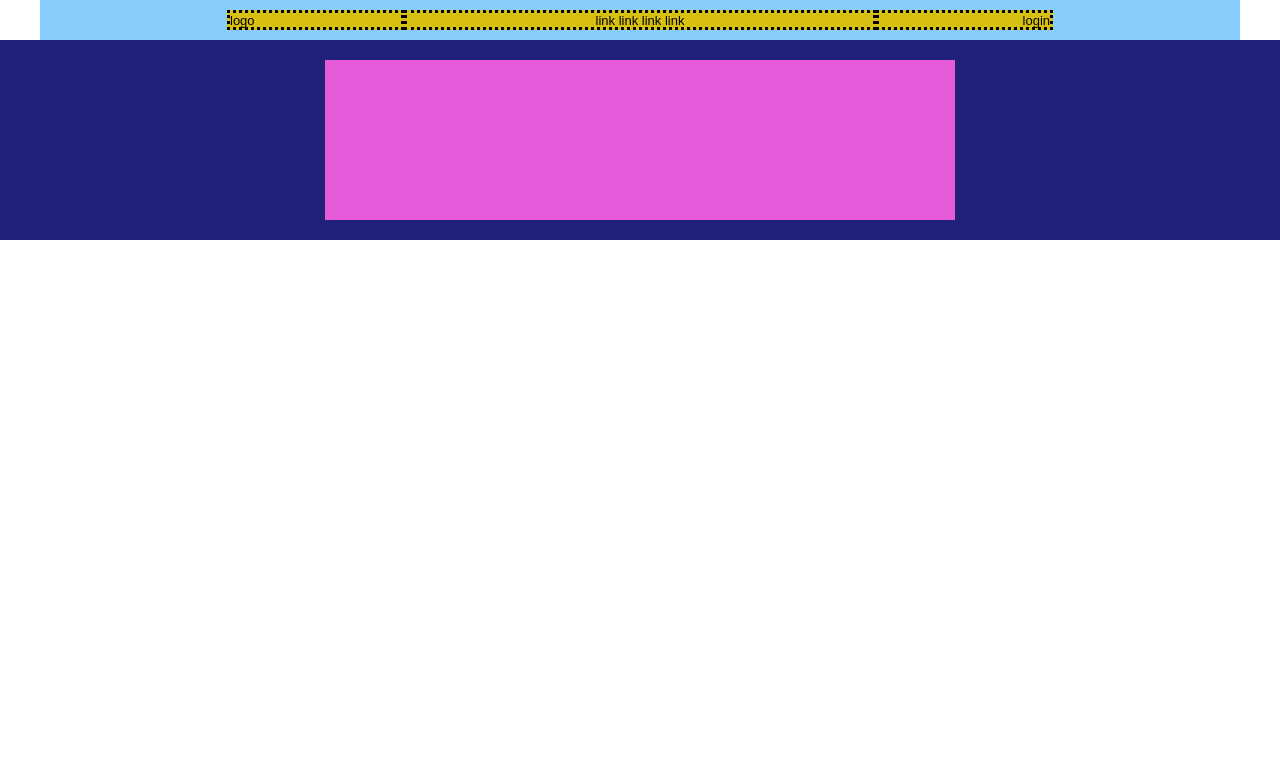
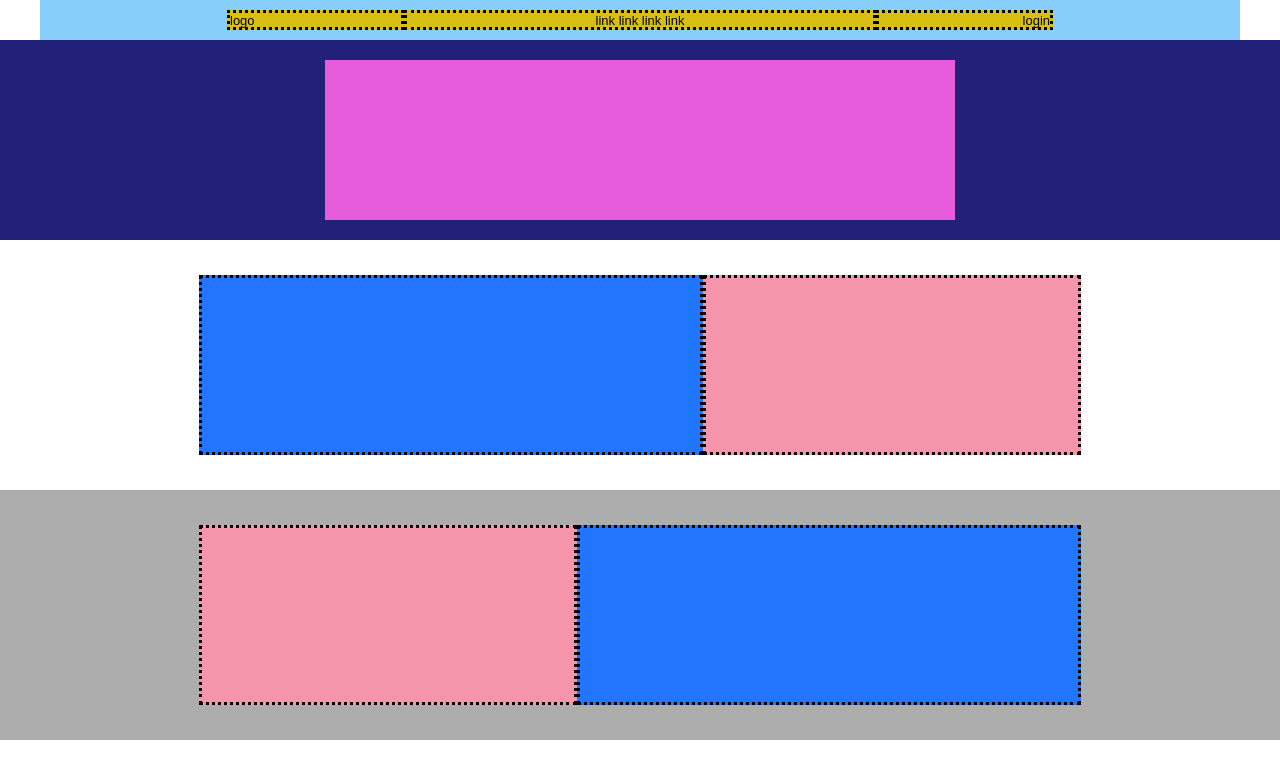
Before and after one commit to federicoalagna/htmlcss-struttura-discord, a plain HTML site: page index.html in a window 1280 px wide. Drawn offline with Linux system fonts and the light colour scheme.

Commit message:
aggiunti due layout

```diff
--- a/index.html
+++ b/index.html
@@ -25,5 +25,18 @@
       </div>
     </div>
     <!-- WHITE BG -->
+    <div class="white">
+      <div class="row">
+        <div class="col-60"></div>
+        <div class="col-30"></div>
+      </div>
+    </div>
+    <!-- GREY BG -->
+    <div class="grey">
+      <div class="row">
+        <div class="col-30"></div>
+        <div class="col-60"></div>
+      </div>
+    </div>
   </body>
 </html>
--- a/style.css
+++ b/style.css
@@ -34,6 +34,23 @@
   background-color: rgb(215, 192, 17);
 }
 
+.col-60 {
+  width: 40%;
+  border: dotted;
+  height: 180px;
+  background-color: rgb(35, 116, 255);
+  margin-top: 25px;
+  margin-bottom: 35px;
+}
+.col-30 {
+  width: 30%;
+  border: dotted;
+  height: 180px;
+  background-color: rgb(244, 149, 171);
+  margin-top: 25px;
+  margin-bottom: 35px;
+}
+
 .text-left {
   text-align: left;
   font-family: Arial, Helvetica, sans-serif;
@@ -57,6 +74,16 @@
   height: 200px;
   margin: 0 auto;
 }
+.white {
+  background-color: rgb(255, 255, 255);
+  height: 250px;
+  margin: 0 auto;
+}
+.grey {
+  background-color: rgb(173, 173, 173);
+  height: 250px;
+  margin: 0 auto;
+}
 
 .col-large {
   background-color: rgb(230, 91, 218);
```
